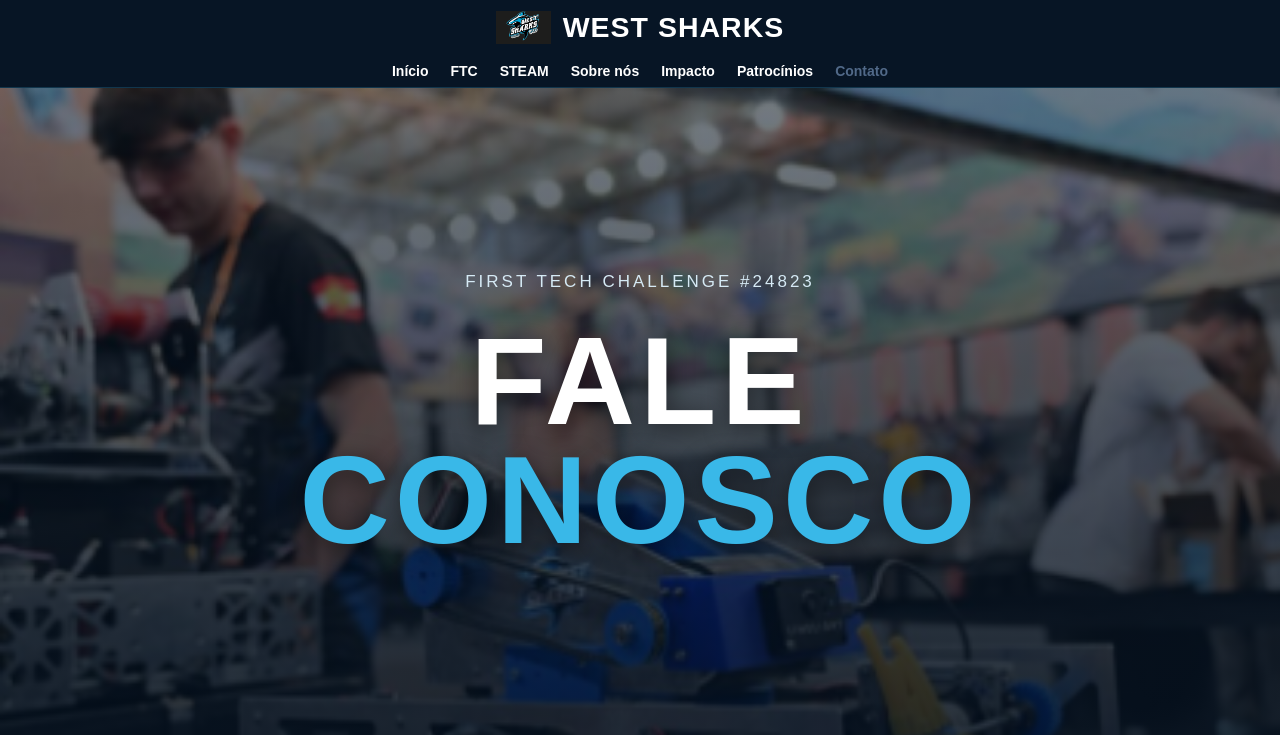
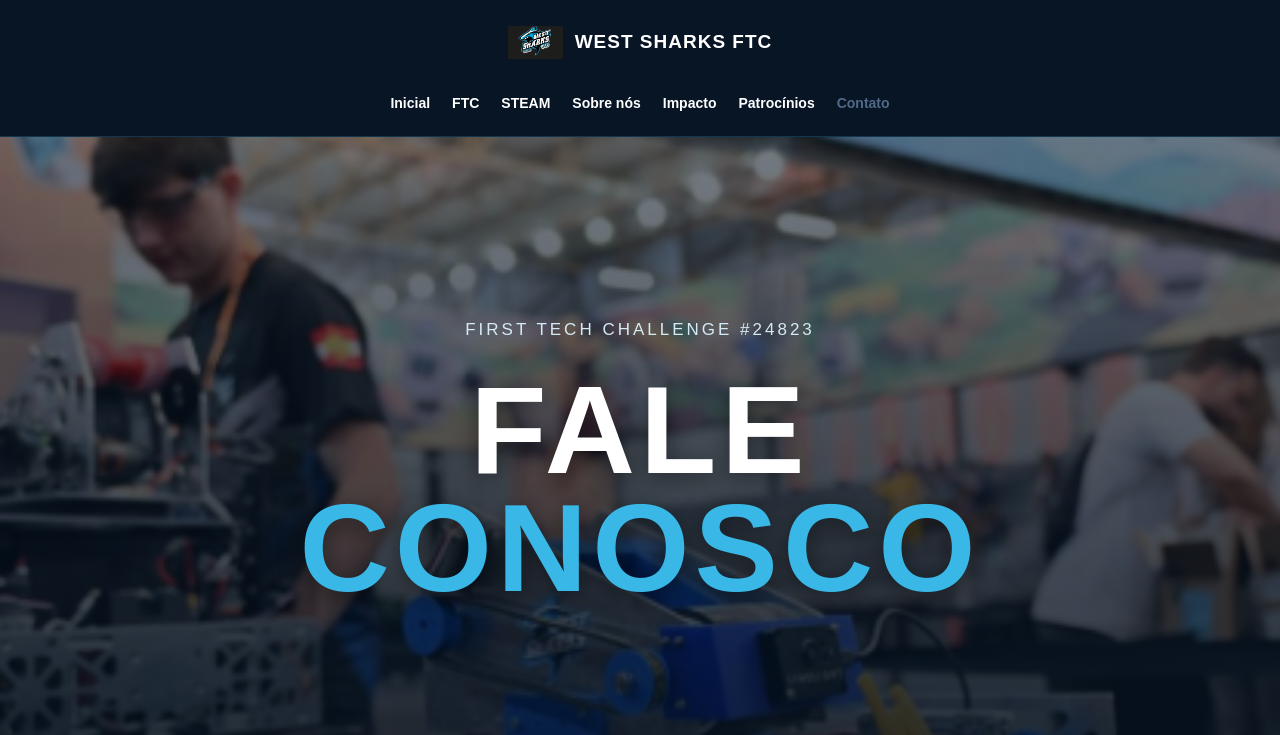
Before and after one commit to valvalval1705-code/west-sharks-site, a plain HTML site: page pages/contato.html in a window 1280 px wide. Shown: the top 735 px of the page. Drawn offline with Linux system fonts and the light colour scheme.

Commit message:
style chore: Standardized header structure

```diff
--- a/pages/contato.html
+++ b/pages/contato.html
@@ -10,19 +10,21 @@
 <body>
 
 <header class="topo">
-    <div class="marca">
-        <img src="../assets/img/common/Logo.png" alt="Logo West Sharks">
-        <h2>WEST SHARKS</h2>
-    </div>
+    <nav class="menu">
+        <a href="../index.html" class="marca">
+            <img src="../assets/img/common/Logo.png" alt="Logo West Sharks">
+            <span>West Sharks FTC</span>
+        </a>
 
-    <nav class="links-menu">
-        <a href="../index.html">Início</a>
-        <a href="ftc.html">FTC</a>
-        <a href="steam.html">STEAM</a>
-        <a href="sobre.html">Sobre nós</a>
-        <a href="impacto.html">Impacto</a>
-        <a href="patrocinios.html">Patrocínios</a>
-        <a href="contato.html" style="color: rgb(81, 105, 136);">Contato</a>
+        <ul class="links-menu">
+            <li><a href="../index.html">Inicial</a></li>
+            <li><a href="ftc.html">FTC</a></li>
+            <li><a href="steam.html">STEAM</a></li>
+            <li><a href="sobre.html">Sobre nós</a></li>
+            <li><a href="impacto.html">Impacto</a></li>
+            <li><a href="patrocinios.html">Patrocínios</a></li>
+            <li><a href="contato.html" style="color: rgb(81, 105, 136);">Contato</a></li>
+        </ul>
     </nav>
 </header>
 
```
Also changed, not shown: pages/impacto.html (+14 -12 lines), pages/patrocinios.html (+14 -12 lines).
